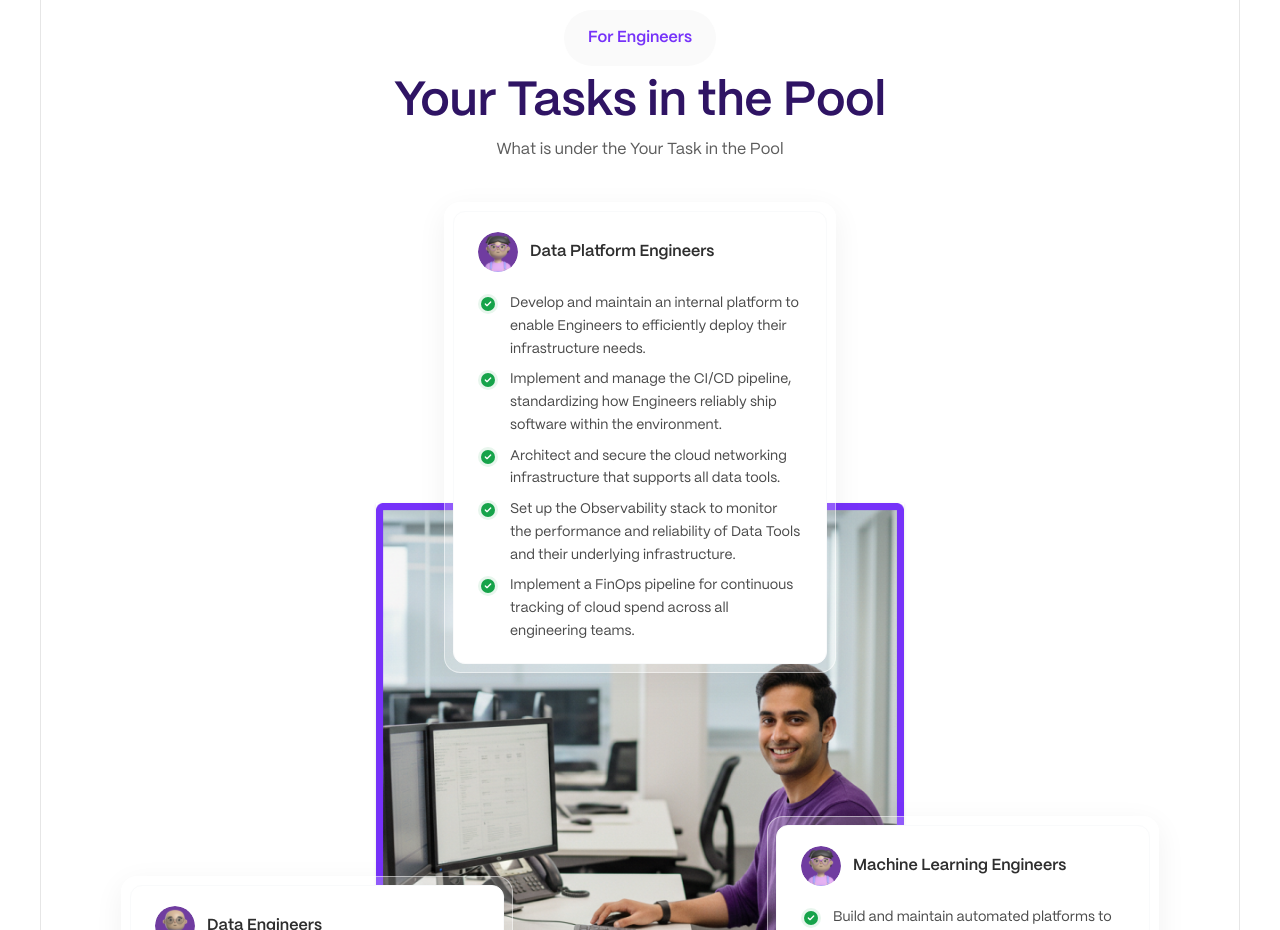
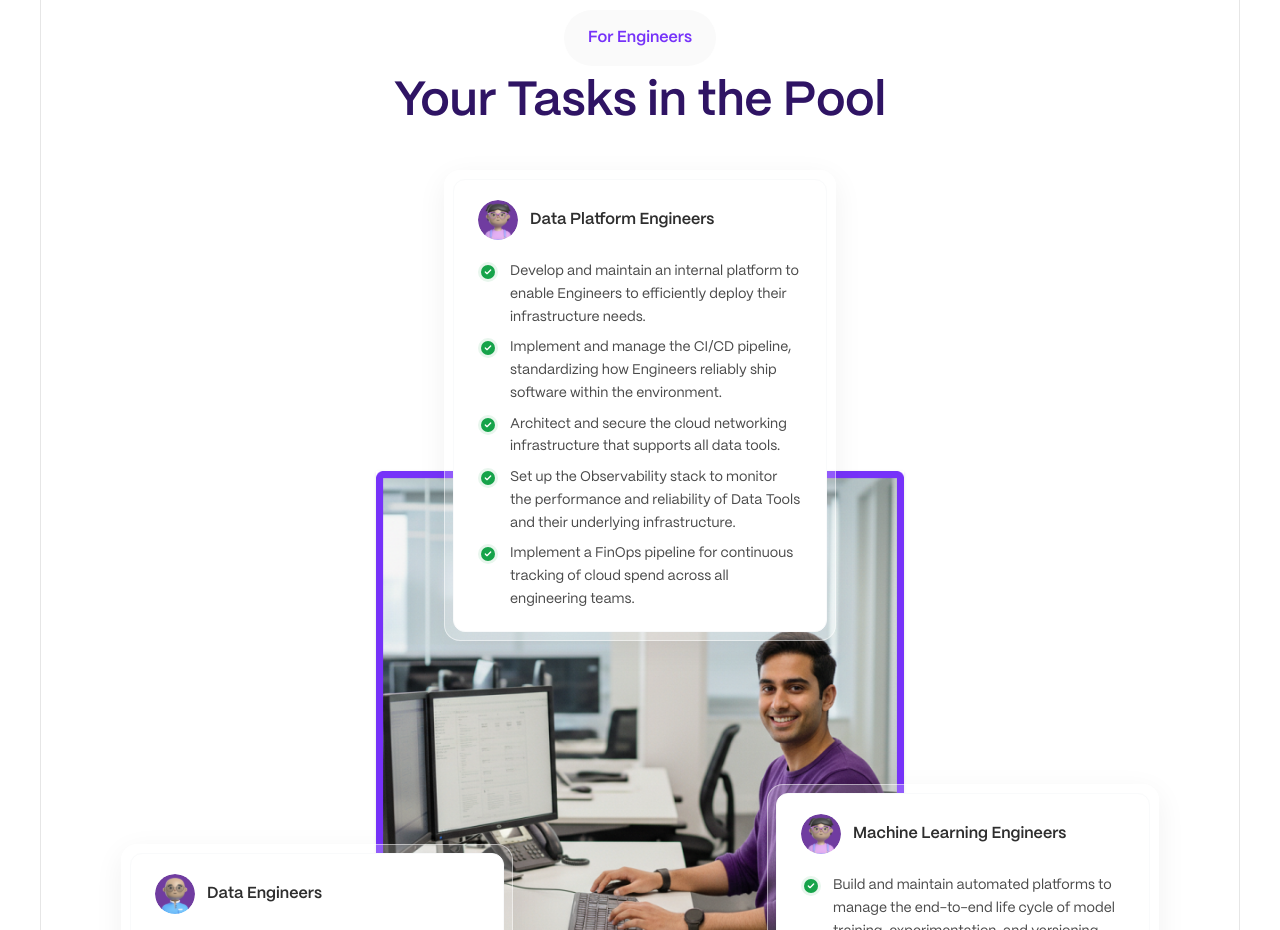
Before and after one commit to fantee-hub/Federated-Engineers, a Next.js app: page / in a window 1280 px wide. Shown: the part 1920-2850 px from the top of the page. Built offline with nearby package versions, Linux system fonts and the light colour scheme.

Commit message:
changes in the privacy policy and for engineers section

```diff
--- a/src/components/PrivacyPolicy/MainSection.tsx
+++ b/src/components/PrivacyPolicy/MainSection.tsx
@@ -162,7 +162,7 @@ const MainSection = () => {
             </TextContent>
             <a
               href="mailto:Communications@federatedengineers.com"
-              className="text-[#7632F9] font-semibold hover:underline"
+              className="text-[#7632F9] font-semibold hover:underline break-all"
             >
               Communications@federatedengineers.com
             </a>
--- a/src/components/sections/ForEngineers/index.tsx
+++ b/src/components/sections/ForEngineers/index.tsx
@@ -80,9 +80,9 @@ const ForEngineers = () => {
             <h2 className="max-w-4xl lg:text-[48px] text-[28px] font-semibold lg:leading-14 leading-8 text-[#2F1464]">
               Your Tasks in the Pool
             </h2>
-            <p className="max-w-174.5 pt-2 text-[#5C5C5C]">
+            {/* <p className="max-w-174.5 pt-2 text-[#5C5C5C]">
               What is under the Your Task in the Pool
-            </p>
+            </p> */}
           </div>
         </ScrollReveal>
 
```
